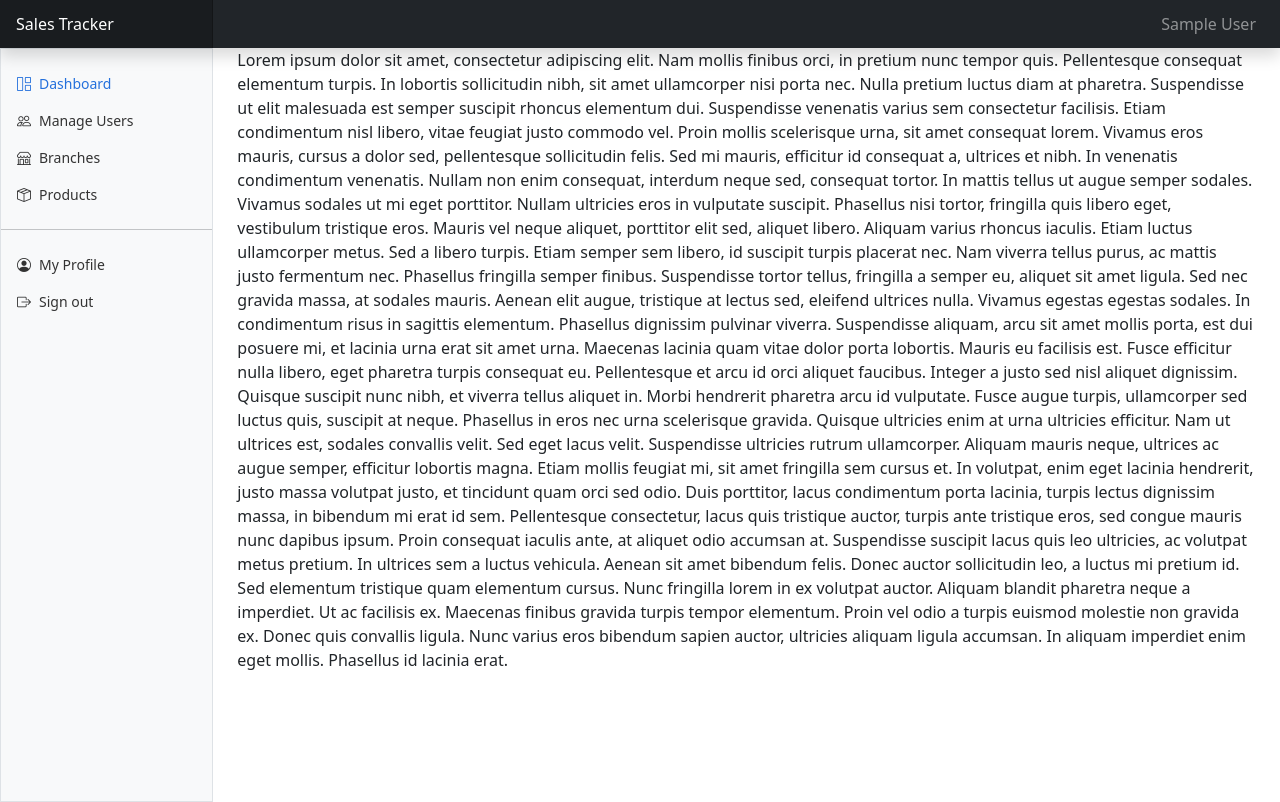
After one commit to venkitram-j/sales-tracker, a Django app: page / in a window 1280 px wide. The commit adds this page. Run offline with Django 5.2, Linux system fonts and the light colour scheme; the visitor is signed in with stand-in values (Sample User, id 1); some libraries are stand-ins or nearby versions.

Commit message:
add sidebar and topbar

```diff
--- a/static/css/custom.css
+++ b/static/css/custom.css
@@ -29,5 +29,51 @@ Login page
 }
 
 /*
-Login page ends
-*/
+ * Sidebar
+ */
+
+@media (min-width: 768px) {
+  .sidebar .offcanvas-md {
+    position: -webkit-sticky;
+    position: sticky;
+    top: 48px;
+    height: calc(100vh - 48px);
+    align-self: flex-start;
+  }
+  .navbar-search {
+    display: block;
+  }
+}
+
+.container-fluid {
+  padding-top: 48px;
+}
+
+.sidebar .nav-link {
+  font-size: .875rem;
+  font-weight: 500;
+  color: #333;
+}
+
+.sidebar .nav-link.active {
+  color: #2470dc;
+}
+
+.sidebar-heading {
+  font-size: .75rem;
+}
+
+/*
+ * Navbar
+ */
+
+.navbar-brand {
+  padding-top: .75rem;
+  padding-bottom: .75rem;
+  background-color: rgba(0, 0, 0, .25);
+  box-shadow: inset -1px 0 0 rgba(0, 0, 0, .25);
+}
+
+.navbar .form-control {
+  padding: .75rem 1rem;
+}
--- a/templates/base.html
+++ b/templates/base.html
@@ -12,11 +12,15 @@
     {% block extra_css %}{% endblock %}
   </head>
 
-  <body>
+  <body class="{% if user.is_authenticated %}{% else %}d-flex align-items-center py-4 bg-body-tertiary{% endif %}">
     {% if user.is_authenticated %}
       {% include "dashboard/topbar.html" %}
-      {% include "dashboard/sidebar.html" %}
-      {% block content %}{% endblock %}
+      <div class="container-fluid">
+        <div class="row">
+          {% include "dashboard/sidebar.html" %}
+          {% block content %}{% endblock %}
+        </div>
+      </div>
     {% else %}
       {% block auth_content %}{% endblock %}
     {% endif %}
--- a/templates/dashboard/dashboard.html
+++ b/templates/dashboard/dashboard.html
@@ -4,12 +4,14 @@
 
 {% block content %}
 <main class="col-md-9 ms-sm-auto col-lg-10 px-md-4">
-  <p>Welcome {{ request.user.full_name }}</p>
-  <form method="post" action="{% url 'accounts:logout' %}">
-    {% csrf_token %}
-    <button type="submit" class="btn btn-primary">
-        <i class="bi bi-box-arrow-right"></i> Logout
-    </button>
-  </form>
+  Lorem ipsum dolor sit amet, consectetur adipiscing elit. Nam mollis finibus orci, in pretium nunc tempor quis. Pellentesque consequat elementum turpis. In lobortis sollicitudin nibh, sit amet ullamcorper nisi porta nec. Nulla pretium luctus diam at pharetra. Suspendisse ut elit malesuada est semper suscipit rhoncus elementum dui. Suspendisse venenatis varius sem consectetur facilisis. Etiam condimentum nisl libero, vitae feugiat justo commodo vel. Proin mollis scelerisque urna, sit amet consequat lorem. Vivamus eros mauris, cursus a dolor sed, pellentesque sollicitudin felis. Sed mi mauris, efficitur id consequat a, ultrices et nibh. In venenatis condimentum venenatis.
+
+  Nullam non enim consequat, interdum neque sed, consequat tortor. In mattis tellus ut augue semper sodales. Vivamus sodales ut mi eget porttitor. Nullam ultricies eros in vulputate suscipit. Phasellus nisi tortor, fringilla quis libero eget, vestibulum tristique eros. Mauris vel neque aliquet, porttitor elit sed, aliquet libero. Aliquam varius rhoncus iaculis. Etiam luctus ullamcorper metus. Sed a libero turpis. Etiam semper sem libero, id suscipit turpis placerat nec. Nam viverra tellus purus, ac mattis justo fermentum nec. Phasellus fringilla semper finibus.
+
+  Suspendisse tortor tellus, fringilla a semper eu, aliquet sit amet ligula. Sed nec gravida massa, at sodales mauris. Aenean elit augue, tristique at lectus sed, eleifend ultrices nulla. Vivamus egestas egestas sodales. In condimentum risus in sagittis elementum. Phasellus dignissim pulvinar viverra. Suspendisse aliquam, arcu sit amet mollis porta, est dui posuere mi, et lacinia urna erat sit amet urna. Maecenas lacinia quam vitae dolor porta lobortis. Mauris eu facilisis est. Fusce efficitur nulla libero, eget pharetra turpis consequat eu. Pellentesque et arcu id orci aliquet faucibus. Integer a justo sed nisl aliquet dignissim. Quisque suscipit nunc nibh, et viverra tellus aliquet in. Morbi hendrerit pharetra arcu id vulputate. Fusce augue turpis, ullamcorper sed luctus quis, suscipit at neque. Phasellus in eros nec urna scelerisque gravida.
+
+  Quisque ultricies enim at urna ultricies efficitur. Nam ut ultrices est, sodales convallis velit. Sed eget lacus velit. Suspendisse ultricies rutrum ullamcorper. Aliquam mauris neque, ultrices ac augue semper, efficitur lobortis magna. Etiam mollis feugiat mi, sit amet fringilla sem cursus et. In volutpat, enim eget lacinia hendrerit, justo massa volutpat justo, et tincidunt quam orci sed odio. Duis porttitor, lacus condimentum porta lacinia, turpis lectus dignissim massa, in bibendum mi erat id sem. Pellentesque consectetur, lacus quis tristique auctor, turpis ante tristique eros, sed congue mauris nunc dapibus ipsum.
+
+  Proin consequat iaculis ante, at aliquet odio accumsan at. Suspendisse suscipit lacus quis leo ultricies, ac volutpat metus pretium. In ultrices sem a luctus vehicula. Aenean sit amet bibendum felis. Donec auctor sollicitudin leo, a luctus mi pretium id. Sed elementum tristique quam elementum cursus. Nunc fringilla lorem in ex volutpat auctor. Aliquam blandit pharetra neque a imperdiet. Ut ac facilisis ex. Maecenas finibus gravida turpis tempor elementum. Proin vel odio a turpis euismod molestie non gravida ex. Donec quis convallis ligula. Nunc varius eros bibendum sapien auctor, ultricies aliquam ligula accumsan. In aliquam imperdiet enim eget mollis. Phasellus id lacinia erat.
 </main>
 {% endblock %}
--- /dev/null
+++ b/templates/dashboard/sidebar.html
@@ -0,0 +1,60 @@
+<div class="sidebar border border-right col-md-3 col-lg-2 p-0 bg-body-tertiary">
+  <div class="offcanvas-md offcanvas-end bg-body-tertiary" tabindex="-1" id="sidebarMenu"
+    aria-labelledby="sidebarMenuLabel">
+    <div class="offcanvas-header">
+      <h5 class="offcanvas-title" id="sidebarMenuLabel">{{ APP_NAME }}</h5>
+      <button type="button" class="btn-close" data-bs-dismiss="offcanvas" data-bs-target="#sidebarMenu"
+        aria-label="Close"></button>
+    </div>
+    <div class="offcanvas-body d-md-flex flex-column p-0 pt-lg-3 overflow-y-auto">
+      <ul class="nav flex-column">
+        <li class="nav-item">
+          <a class="nav-link d-flex align-items-center gap-2 active" href="{% url 'dashboard:home' %}"
+            {% if request.resolver_match.namespace == 'dashboard' %}aria-current="page"{% endif %}>
+            <i class="bi bi-grid-1x2"></i>
+            Dashboard
+          </a>
+        </li>
+        <li class="nav-item">
+          <a class="nav-link d-flex align-items-center gap-2" href="#"
+            {% if request.resolver_match.namespace == 'accounts' %}aria-current="page"{% endif %}>
+            <i class="bi bi-people"></i>
+            Manage Users
+          </a>
+        </li>
+        <li class="nav-item">
+          <a class="nav-link d-flex align-items-center gap-2" href="#"
+            {% if request.resolver_match.namespace == 'branches' %}aria-current="page"{% endif %}>
+            <i class="bi bi-shop"></i>
+            Branches
+          </a>
+        </li>
+        <li class="nav-item">
+          <a class="nav-link d-flex align-items-center gap-2" href="#"
+            {% if request.resolver_match.namespace == 'products' %}aria-current="page"{% endif %}>
+            <i class="bi bi-box-seam"></i>
+            Products
+          </a>
+        </li>
+      </ul>
+      <hr class="my-3" />
+      <ul class="nav flex-column mb-auto">
+        <li class="nav-item">
+          <a class="nav-link d-flex align-items-center gap-2" href="#">
+            <i class="bi bi-person-circle"></i>
+            My Profile
+          </a>
+        </li>
+        <li class="nav-item">
+          <form method="post" action="{% url 'accounts:logout' %}">
+            {% csrf_token %}
+            <button type="submit" class="nav-link d-flex align-items-center gap-2 border-0 bg-transparent w-100 text-start">
+              <i class="bi bi-box-arrow-right"></i>
+              Sign out
+            </button>
+          </form>
+        </li>
+      </ul>
+    </div>
+  </div>
+</div>
--- /dev/null
+++ b/templates/dashboard/topbar.html
@@ -0,0 +1,22 @@
+<header class="navbar fixed-top bg-dark flex-md-nowrap p-0 shadow" data-bs-theme="dark">
+  <a
+    class="navbar-brand col-md-3 col-lg-2 me-0 px-3 fs-6 text-white"
+    href="{% url 'dashboard:home' %}">
+      {{ APP_NAME }}
+  </a>
+
+  {% if request.user.is_authenticated %}
+  <div class="ms-auto d-flex align-items-center px-3 text-white-50">
+    <span class="me-2">{{ request.user.full_name|default:request.user.get_full_name|default:request.user.email }}</span>
+  </div>
+  {% endif %}
+
+  <ul class="navbar-nav flex-row d-md-none">
+    <li class="nav-item text-nowrap">
+      <button class="nav-link px-3 text-white" type="button" data-bs-toggle="offcanvas" data-bs-target="#sidebarMenu"
+        aria-controls="sidebarMenu" aria-expanded="false" aria-label="Toggle navigation">
+        <i class="bi bi-list"></i>
+      </button>
+    </li>
+  </ul>
+</header>
```
Also changed, not shown: 2 other files.
